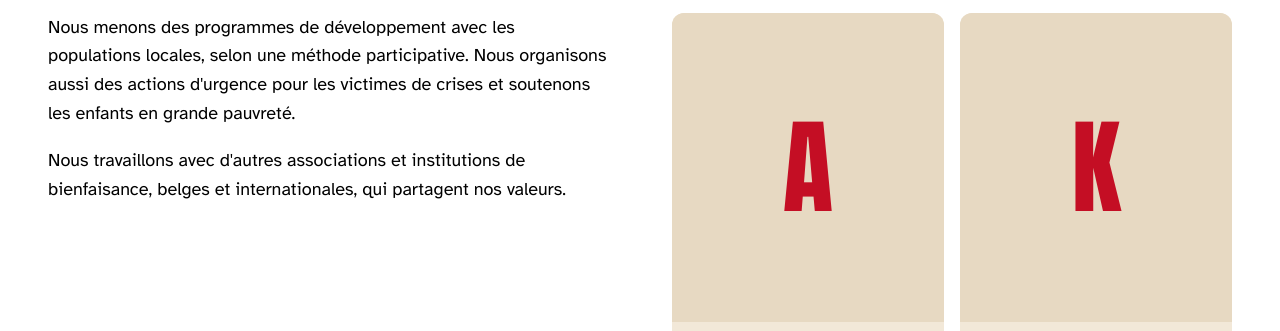
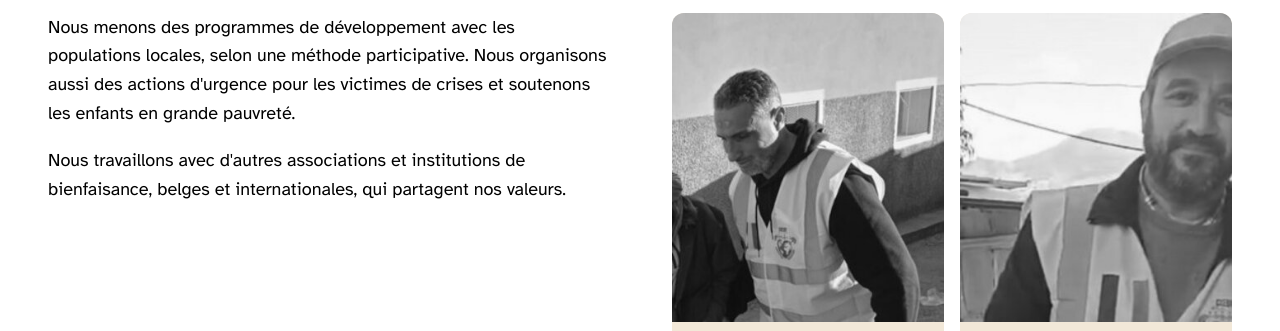
Before and after one commit to whiteshade15/coeurenaction, a website: page v2/a-propos.html in a window 1280 px wide. Shown: the part 613-944 px from the top of the page. Drawn offline with Linux system fonts and the light colour scheme.

Commit message:
Qui sommes-nous : portraits d'Azize et de Karim
Co-Authored-By: Claude Opus 5.5 <noreply@anthropic.com>
Claude-Session: https://claude.ai/code/session_01SML29NNxSzP19yJe8K4xw7

```diff
--- a/v2/a-propos.html
+++ b/v2/a-propos.html
@@ -40,8 +40,8 @@
     <div class="fondateurs">
       <figure><img src="assets/fondateur-1.png" alt="Portrait de Djamel, co-fondateur" loading="lazy" width="330" height="374"><figcaption><strong>Djamel</strong><span>Co-fondateur</span></figcaption></figure>
       <figure><img src="assets/fondateur-3.png" alt="Portrait de Driss, co-fondateur" loading="lazy" width="330" height="374"><figcaption><strong>Driss</strong><span>Co-fondateur</span></figcaption></figure>
-      <figure><div class="initiales" aria-hidden="true">A</div><figcaption><strong>Azize</strong><span>Co-fondateur</span></figcaption></figure>
-      <figure><div class="initiales" aria-hidden="true">K</div><figcaption><strong>Karim</strong><span>Co-fondateur</span></figcaption></figure>
+      <figure><img src="assets/fondateur-azize.jpg" alt="Portrait d'Azize, co-fondateur, en gilet de l'association lors d'une distribution" loading="lazy" width="330" height="374"><figcaption><strong>Azize</strong><span>Co-fondateur</span></figcaption></figure>
+      <figure><img src="assets/fondateur-karim.jpg" alt="Portrait de Karim, co-fondateur, en gilet de l'association sur le terrain" loading="lazy" width="330" height="374"><figcaption><strong>Karim</strong><span>Co-fondateur</span></figcaption></figure>
     </div>
   </section>
 
```
Also changed, not shown: v2/assets/fondateur-azize.jpg (added), v2/assets/fondateur-karim.jpg (added).
